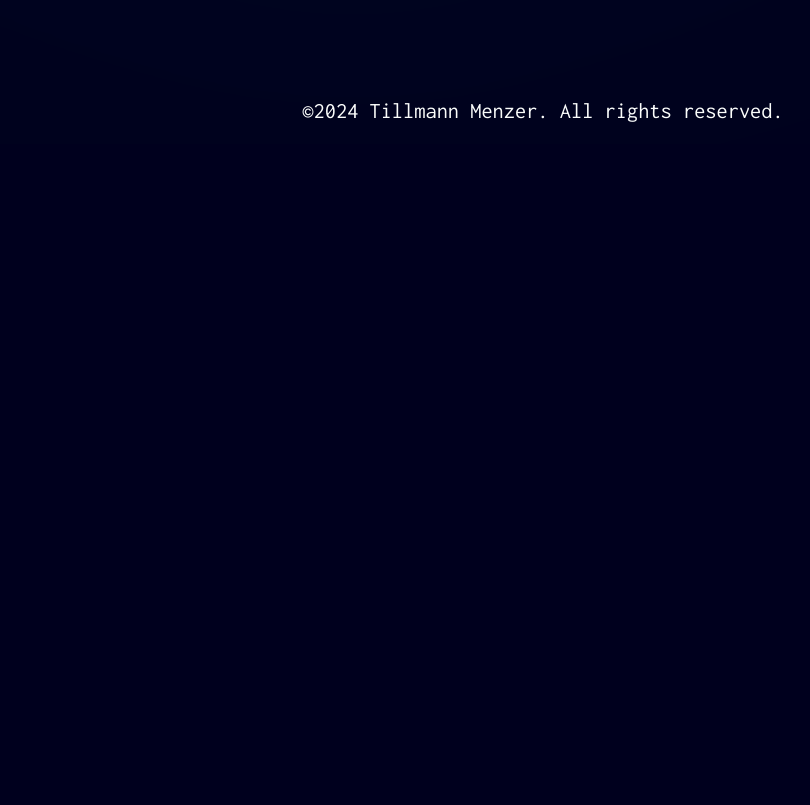
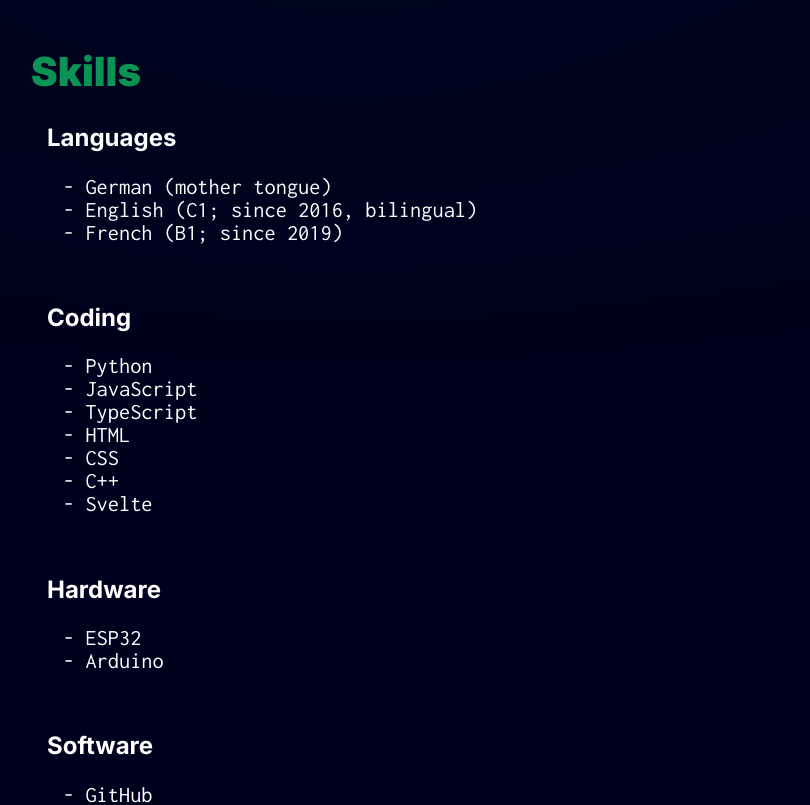
Before and after one commit to CodeModeYT/Portfolio, a React (Create React App) app: page / in a window 1280 px wide. Shown: the part 1200-2005 px from the top of the page, without its empty margins (97-907 px from the left). Before the commit the page ends 1344 px from the top, so only its background shows below. Built offline with nearby package versions, Linux system fonts and the light colour scheme.

Commit message:
Added 'Skills' section

```diff
--- a/src/App.tsx
+++ b/src/App.tsx
@@ -4,6 +4,7 @@ import LanguageSelector from './components/LangChange'
 import ScrollPrompt from './components/ScrollPrompt';
 import AboutMe from './components/AboutMe';
 import Copyright from './components/Copyright';
+import Skills from './components/Skills';
 
 const App: React.FC = () => {
 
@@ -13,7 +14,9 @@ const App: React.FC = () => {
       <HeroSection />
       <ScrollPrompt />
       <AboutMe />
+      <Skills />
       <Copyright />
+
     </div>
   );
 };
--- a/src/components/AboutMe.tsx
+++ b/src/components/AboutMe.tsx
@@ -29,7 +29,7 @@ const AboutMe: React.FC = () => {
             className='about_me'
         >
             <h1>{t("aboutme.title")}</h1>
-            <p>{t('aboutme.content').split('\n').map((item, key) => (
+            <p className='indent_one'>{t('aboutme.content').split('\n').map((item, key) => (
                     <React.Fragment key={key}>
                         {item}
                         <br />
--- /dev/null
+++ b/src/components/Skills.tsx
@@ -0,0 +1,148 @@
+import React, { useEffect, useRef } from 'react';
+import { useTranslation } from 'react-i18next';
+import { motion, useInView, useAnimation } from "framer-motion";
+
+const Skills: React.FC = () => {
+    const { t } = useTranslation("global");
+
+    const mainRef = useRef(null);
+    const languagesRef = useRef(null);
+    const codingRef = useRef(null);
+    const hardwareRef = useRef(null);
+    const softwareRef = useRef(null);
+
+    const mainInView = useInView(mainRef, { once: true });
+    const languagesInView = useInView(languagesRef, { once: true });
+    const codingInView = useInView(codingRef, { once: true });
+    const hardwareInView = useInView(hardwareRef, { once: true });
+    const softwareInView = useInView(softwareRef, { once: true });
+
+    const mainControls = useAnimation();
+    const languagesControls = useAnimation();
+    const codingControls = useAnimation();
+    const hardwareControls = useAnimation();
+    const softwareControls = useAnimation();
+
+    useEffect(() => {
+        if (mainInView) {
+            mainControls.start("visible");
+        }
+    }, [mainInView]);
+
+    useEffect(() => {
+        if (languagesInView) {
+            languagesControls.start("visible");
+        }
+    }, [languagesInView]);
+
+    useEffect(() => {
+        if (codingInView) {
+            codingControls.start("visible");
+        }
+    }, [codingInView]);
+
+    useEffect(() => {
+        if (hardwareInView) {
+            hardwareControls.start("visible");
+        }
+    }, [hardwareInView]);
+
+    useEffect(() => {
+        if (softwareInView) {
+            softwareControls.start("visible");
+        }
+    }, [softwareInView]);
+
+    return (
+        <motion.div
+            ref={mainRef}
+            variants={{
+                hidden: { opacity: 0, y: 75 },
+                visible: { opacity: 1, y: 0 },
+            }}
+            initial="hidden"
+            animate={mainControls}
+            transition={{ duration: 1, delay: 0.25 }}
+            className='skills'
+        >
+            <motion.div
+                ref={languagesRef}
+                variants={{
+                    hidden: { opacity: 0, y: 75 },
+                    visible: { opacity: 1, y: 0 },
+                }}
+                initial="hidden"
+                animate={languagesControls}
+                transition={{ duration: 1, delay: 0 }}
+            >
+                <h1>{t("skills.title")}</h1>
+                <h2 className='indent_one'>{t("skills.languages.title")}</h2>
+                <p className='indent_two'>{t('skills.languages.content').split('\n').map((item, key) => (
+                    <React.Fragment key={key}>
+                        {item}
+                        <br />
+                    </React.Fragment>
+                ))}</p>
+                <br />
+            </motion.div>
+            <motion.div
+                ref={codingRef}
+                variants={{
+                    hidden: { opacity: 0, y: 75 },
+                    visible: { opacity: 1, y: 0 },
+                }}
+                initial="hidden"
+                animate={codingControls}
+                transition={{ duration: 1, delay: 0 }}
+            >
+                <h2 className='indent_one'>{t("skills.coding.title")}</h2>
+                <p className='indent_two'>{t('skills.coding.content').split('\n').map((item, key) => (
+                    <React.Fragment key={key}>
+                        {item}
+                        <br />
+                    </React.Fragment>
+                ))}</p>
+                <br />
+            </motion.div>
+            <motion.div
+                ref={hardwareRef}
+                variants={{
+                    hidden: { opacity: 0, y: 75 },
+                    visible: { opacity: 1, y: 0 },
+                }}
+                initial="hidden"
+                animate={hardwareControls}
+                transition={{ duration: 1, delay: 0 }}
+            >
+                <h2 className='indent_one'>{t("skills.hardware.title")}</h2>
+                <p className='indent_two'>{t('skills.hardware.content').split('\n').map((item, key) => (
+                    <React.Fragment key={key}>
+                        {item}
+                        <br />
+                    </React.Fragment>
+                ))}</p>
+                <br />
+            </motion.div>
+            <motion.div
+                ref={softwareRef}
+                variants={{
+                    hidden: { opacity: 0, y: 75 },
+                    visible: { opacity: 1, y: 0 },
+                }}
+                initial="hidden"
+                animate={softwareControls}
+                transition={{ duration: 1, delay: 0 }}
+            >
+                <h2 className='indent_one'>{t("skills.software.title")}</h2>
+                <p className='indent_two'>{t('skills.software.content').split('\n').map((item, key) => (
+                    <React.Fragment key={key}>
+                        {item}
+                        <br />
+                    </React.Fragment>
+                ))}</p>
+            </motion.div>
+        </motion.div>
+    );
+}
+
+export default Skills;
--- a/src/index.css
+++ b/src/index.css
@@ -6,7 +6,7 @@
   --background_color: rgba(0, 0, 30, 1);
   --text_color: rgba(255, 255, 255, 1);
   --accent_color: rgba(11, 148, 86, 1);
-  --margin_elemets: 10vm;
+  --topmargin_sections: 6vw;
 }
 
 body {
@@ -34,6 +34,14 @@ img {
 
 p {
   font-size: 1.4rem;
+}
+
+.indent_one{
+  margin-left: 1rem;
+}
+
+.indent_two{
+  margin-left: 2rem;
 }
 
 /* ======== LANGUAGE SELECTOR ======== */
@@ -170,6 +178,11 @@ p {
   margin-top: 20vw;
 }
 
+/* ======== SKILLS ========  */
+.skills{
+  margin-top: var(--topmargin_sections);
+}
+
 /* ======== COPYRIGHT ========  */
 .copyright{
   text-align: center;
--- a/src/translations/en/global.json
+++ b/src/translations/en/global.json
@@ -17,7 +17,27 @@
         "title": "About me",
         "content": "My name is Tillmann Menzer.\nI am 16 years old and currently study in 11th grade of the Fanny-Leicht-Gymnasium in Stuttgart.\n\nIn my freetime I love tech tinkering.\nI play around with various programming languages and technologies, with my interest ranging from Hardware to Software and beyond.\n\nI also manage the school's website together with two fellow students and run the event tech for school events as part of a working group."
     },
+    "skills": {
+        "title": "Skills",
+        "languages": {
+            "title": "Languages",
+            "content": "- German (mother tongue)\n- English (C1; since 2016, bilingual)\n- French (B1; since 2019)"
+        },
+        "coding": {
+            "title": "Coding",
+            "content": "- Python\n- JavaScript\n- TypeScript\n- HTML\n- CSS\n- C++\n- Svelte"
+        },
+        "hardware": {
+            "title": "Hardware",
+            "content": "- ESP32\n- Arduino"
+        },
+        "software": {
+            "title": "Software",
+            "content": "- GitHub\n- git\n- Visual Studio (-Code)\n- Figma\n- GIMP\n- DaVinci Resolve\n- Microsoft Office\n- wordpress\n- proxmox\n- ... and more!"
+        }
+    },
     "copyright": {
         "content": "©2024 Tillmann Menzer. All rights reserved."
     }
+
 }
```
